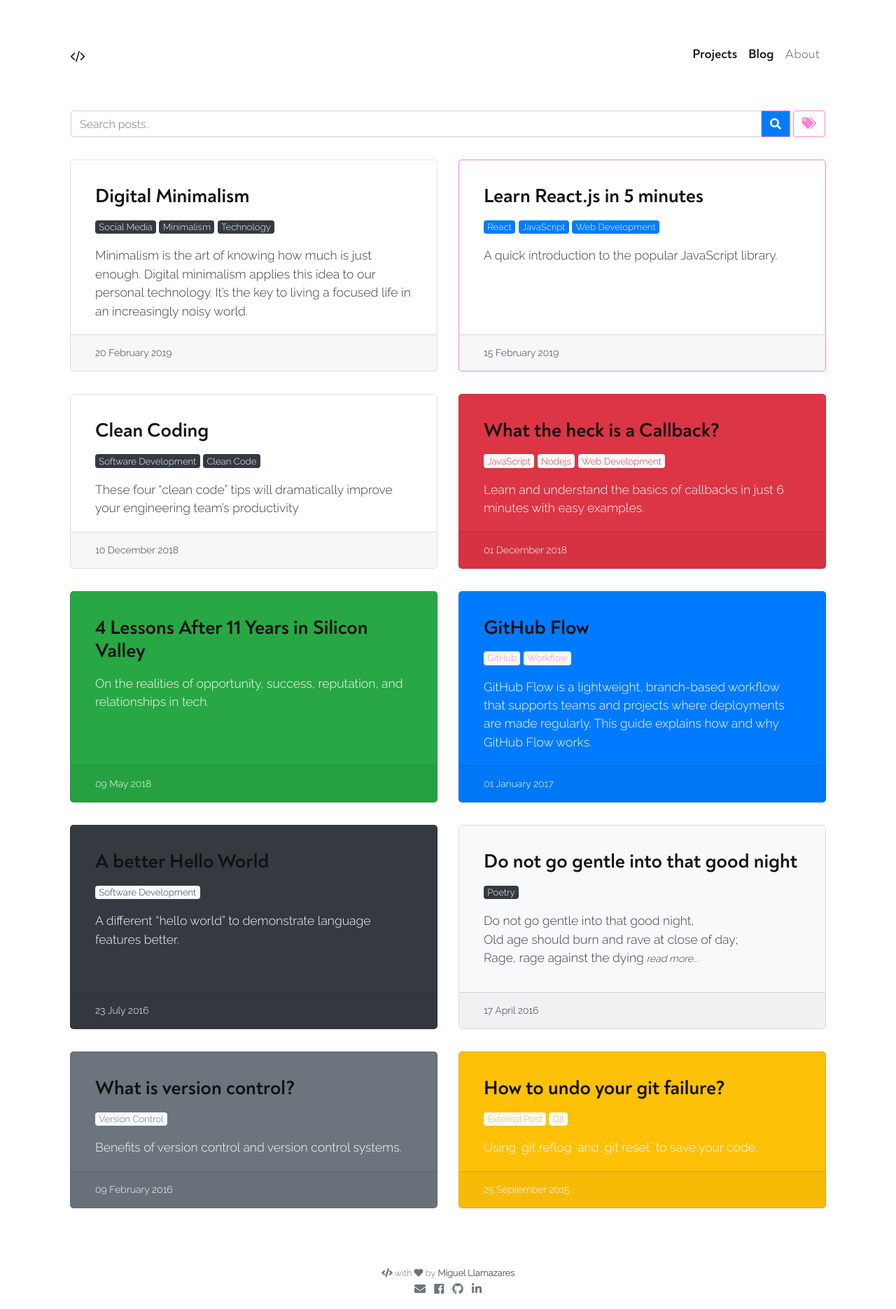
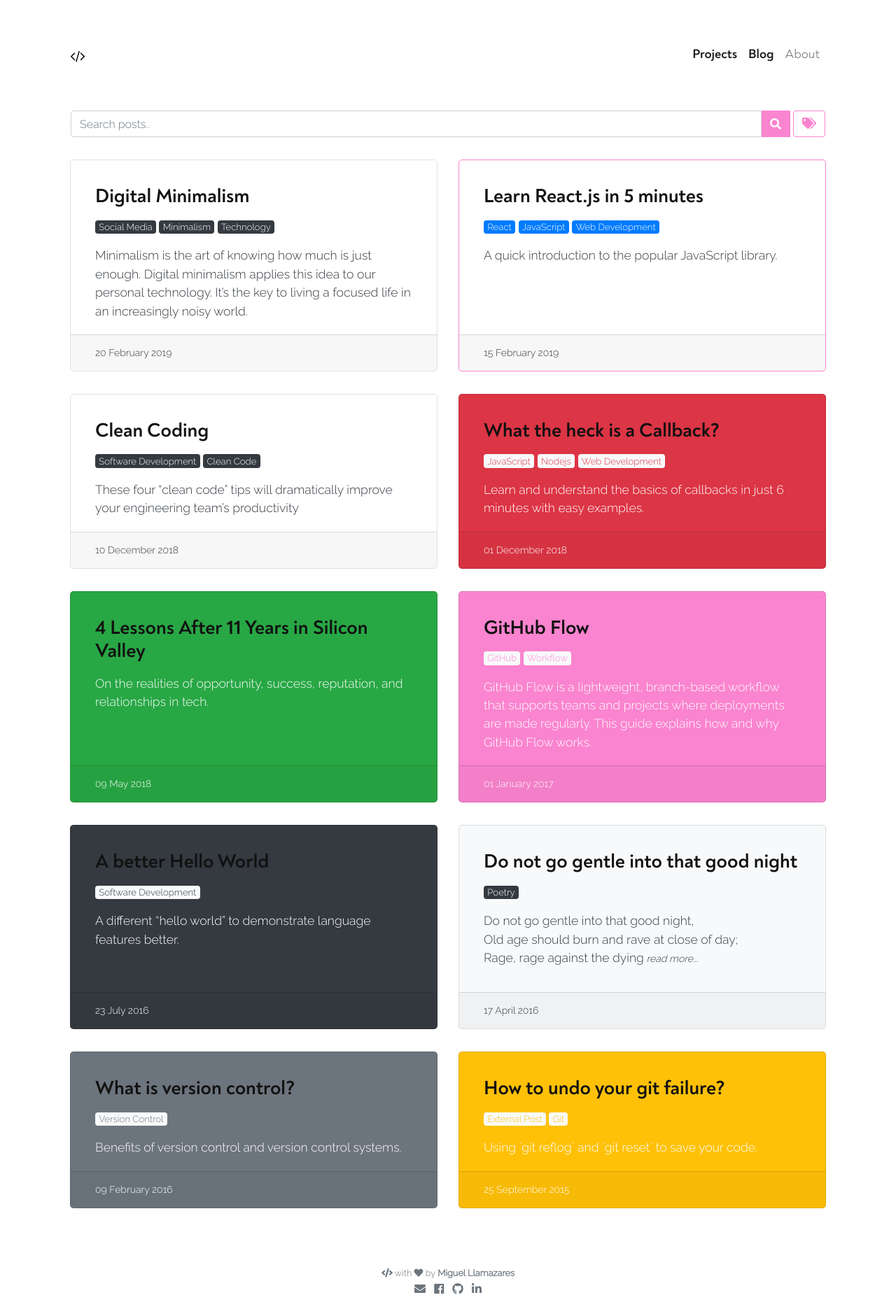
Before and after one commit to mllamazares/mllamazares.github.io, a Jekyll site: the page built from pages/blog.html, in a window 1280 px wide. Shown: the whole page at 70% size. Built offline with Jekyll 4.4.1, drawn with Linux system fonts in a browser that asks for light colours; nearby versions of some CDN libraries; comment, search, counter and statistics services are not loaded.

Commit message:
Update _base.scss

```diff
--- a/_sass/_base.scss
+++ b/_sass/_base.scss
@@ -84,6 +84,10 @@ a {
     border-color: $terciary !important;
 }
 
+.bg-primary {
+    background-color: $terciary !important;
+}
+
 .btn-outline-primary {
     color: $terciary;
     border-color: $terciary;
```
